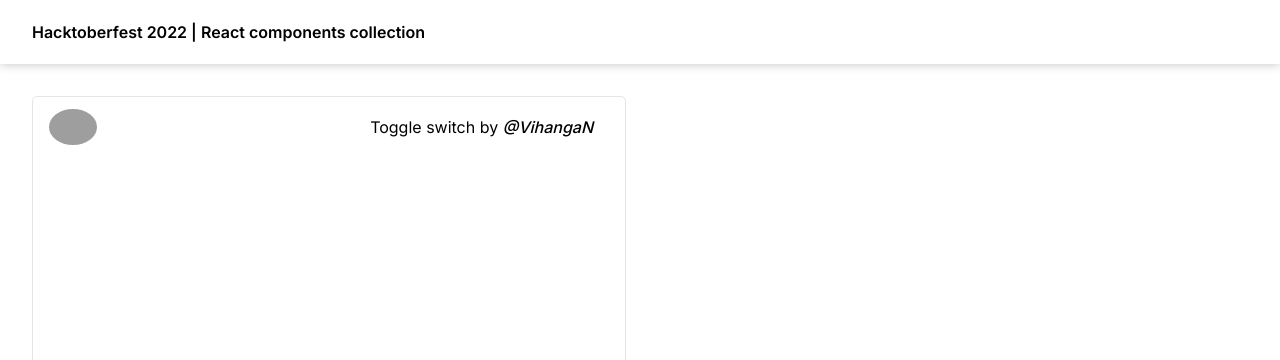
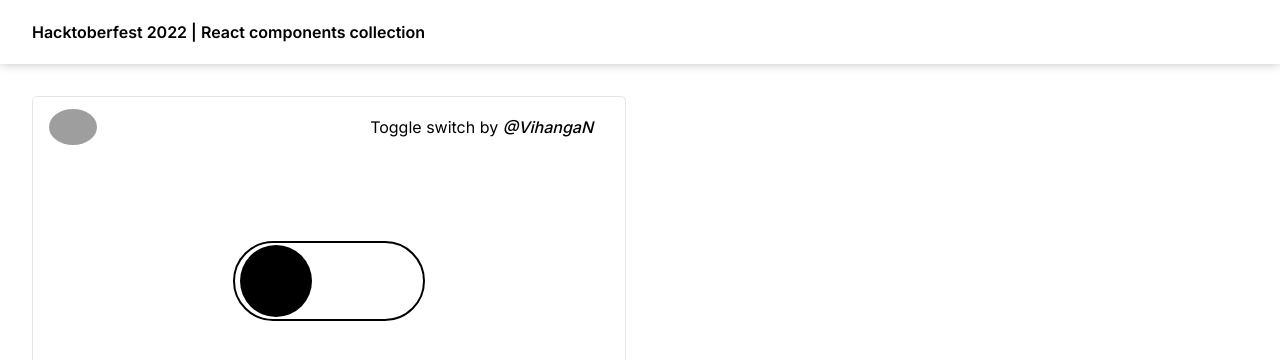
Before and after one commit to VihangaN/react-component-collection, a React (Create React App) app: page / in a window 1280 px wide. Shown: the top 360 px of the page. Built offline with nearby package versions, Linux system fonts and the light colour scheme; grey boxes are pictures that could not be loaded.

Commit message:
add toggle switch

```diff
--- a/src/App.scss
+++ b/src/App.scss
@@ -1,3 +1,7 @@
 @import './styles/header';
 @import './styles/container';
-@import './styles/card'
+@import './styles/card';
+
+// user components styles
+
+@import './contribute/styles/toggle';
--- a/src/config.js
+++ b/src/config.js
@@ -1,7 +1,9 @@
+import ToggleSwitch from "./contribute/components/ToggleSwitch";
+
 export const config = [
   {
     title: "Toggle switch",
-    component: <></>,
+    component: <ToggleSwitch/>,
     slug:"button",
     github_handle:"VihangaN"
   },
--- /dev/null
+++ b/src/contribute/components/ToggleSwitch.jsx
@@ -0,0 +1,12 @@
+import React from 'react'
+import { useState } from 'react'
+
+export default function ToggleSwitch() {
+
+    const [on , setOn] = useState(false);
+  return (
+    <div className="toggle-base" onClick={()=> setOn(!on)}>
+        <div className={`knob ${on && 'on'}`}></div>
+    </div>
+  )
+}
--- /dev/null
+++ b/src/contribute/styles/_toggle.scss
@@ -0,0 +1,27 @@
+.toggle-base{
+    width:12rem;
+    height:5rem;
+    border-radius:40px;
+    position: relative;;
+    border:2px solid #000;
+    display: flex;
+    flex-direction: row;
+    align-items: center;
+    box-sizing: border-box;
+    padding:0 .3rem;
+    transition: all .2s ease;
+    cursor: pointer;
+
+    .knob{
+        width:4.5rem;
+        height:4.5rem;
+        border-radius:50%;
+        background:#000;
+        position: absolute;
+        transition: all .2s ease;
+
+        &.on{
+            transform: translateX(150%);
+        }
+    }
+}
--- a/src/styles/_card.scss
+++ b/src/styles/_card.scss
@@ -6,6 +6,12 @@
     position: relative;
     padding:.5rem;
     overflow: hidden;
+    cursor: pointer;
+    transition: border .2s ease;
+
+    &:hover{
+        border:1px solid rgba(0,0,0,0.3);
+    }
 
     .top-bar{
         width:100%;
@@ -37,6 +43,9 @@
     .card_component{
         width:100%;
         height:calc(100% - 4rem);
+        display: flex;
+        align-items: center;
+        justify-content: center;
     }
 
 }
```
